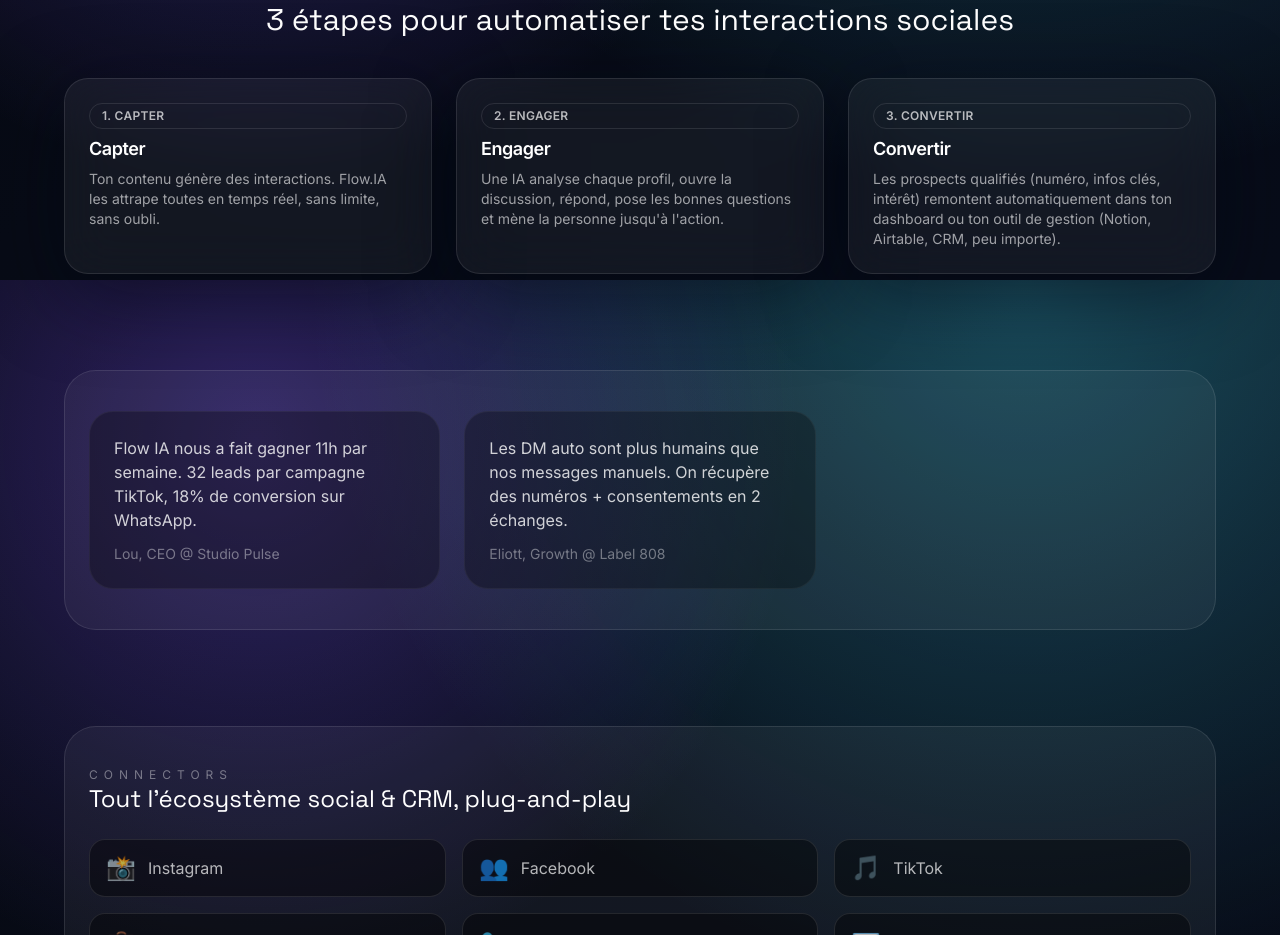
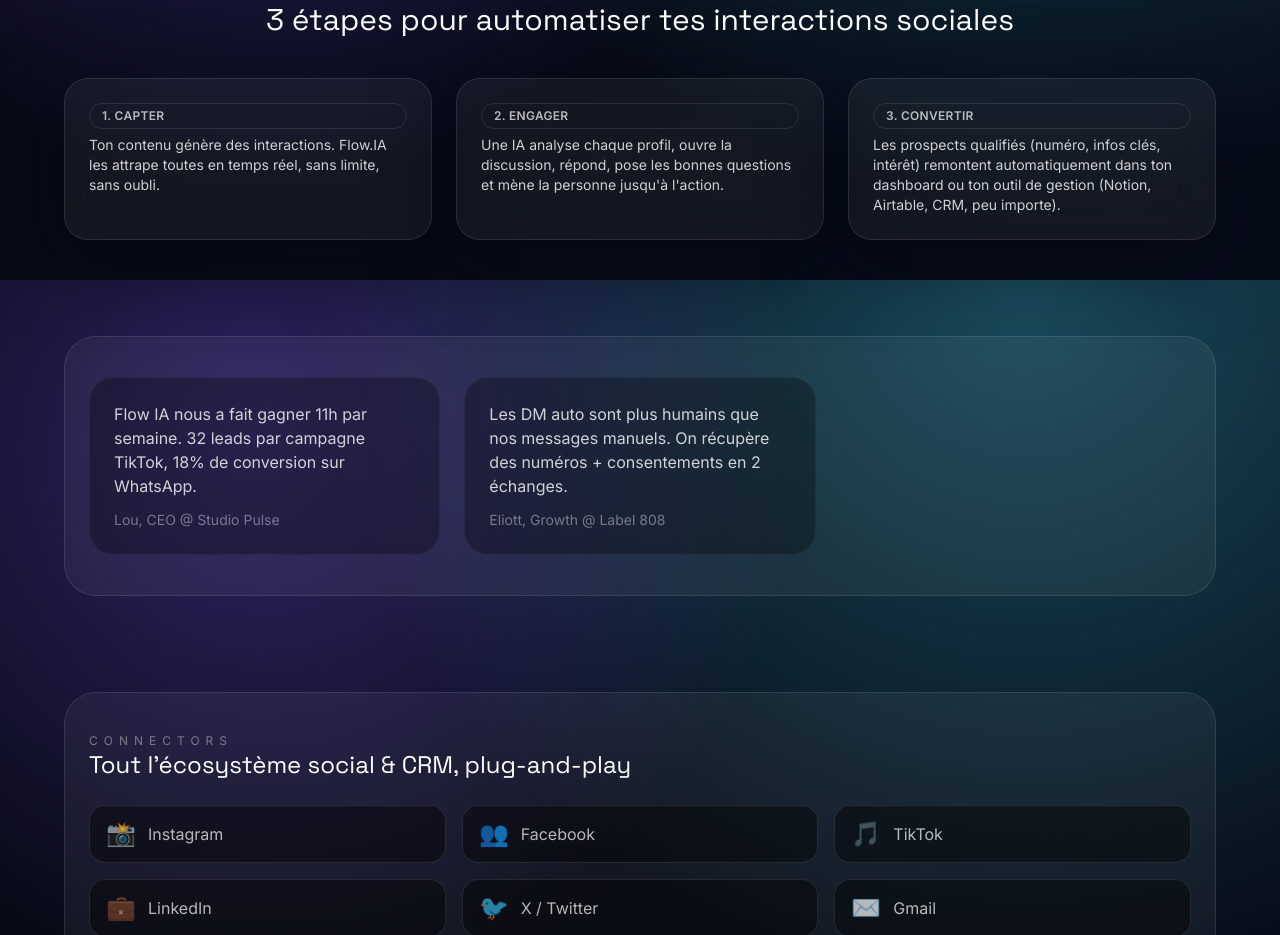
Before and after one commit to marvynclouet/plugIA, a Next.js app in the folder frontend/: page / in a window 1280 px wide. Shown: the part 1320-2255 px from the top of the page. Built offline with nearby package versions, Linux system fonts and the light colour scheme.

Commit message:
Remove duplicate titles in steps section, keep only badge

```diff
--- a/frontend/app/page.tsx
+++ b/frontend/app/page.tsx
@@ -60,19 +60,16 @@
 const steps = [
   {
     badge: '1. Capter',
-    title: 'Capter',
     copy: 'Ton contenu génère des interactions. Flow.IA les attrape toutes en temps réel, sans limite, sans oubli.',
     code: null,
   },
   {
     badge: '2. Engager',
-    title: 'Engager',
     copy: "Une IA analyse chaque profil, ouvre la discussion, répond, pose les bonnes questions et mène la personne jusqu'à l'action.",
     code: null,
   },
   {
     badge: '3. Convertir',
-    title: 'Convertir',
     copy: 'Les prospects qualifiés (numéro, infos clés, intérêt) remontent automatiquement dans ton dashboard ou ton outil de gestion (Notion, Airtable, CRM, peu importe).',
     code: null,
   },
@@ -251,12 +248,11 @@
           <h2 className="font-display text-3xl text-white">3 étapes pour automatiser tes interactions sociales</h2>
         </div>
         <div className="mx-auto grid max-w-6xl gap-6 md:grid-cols-3">
-          {steps.map((step) => (
-            <Card key={step.title} className="border-white/10 bg-white/5">
+          {steps.map((step, idx) => (
+            <Card key={idx} className="border-white/10 bg-white/5">
               <CardHeader>
                 <Badge variant="ghost">{step.badge}</Badge>
-                <CardTitle className="text-white">{step.title}</CardTitle>
-                <CardDescription>{step.copy}</CardDescription>
+                <CardDescription className="text-white/80">{step.copy}</CardDescription>
               </CardHeader>
             </Card>
           ))}
```
